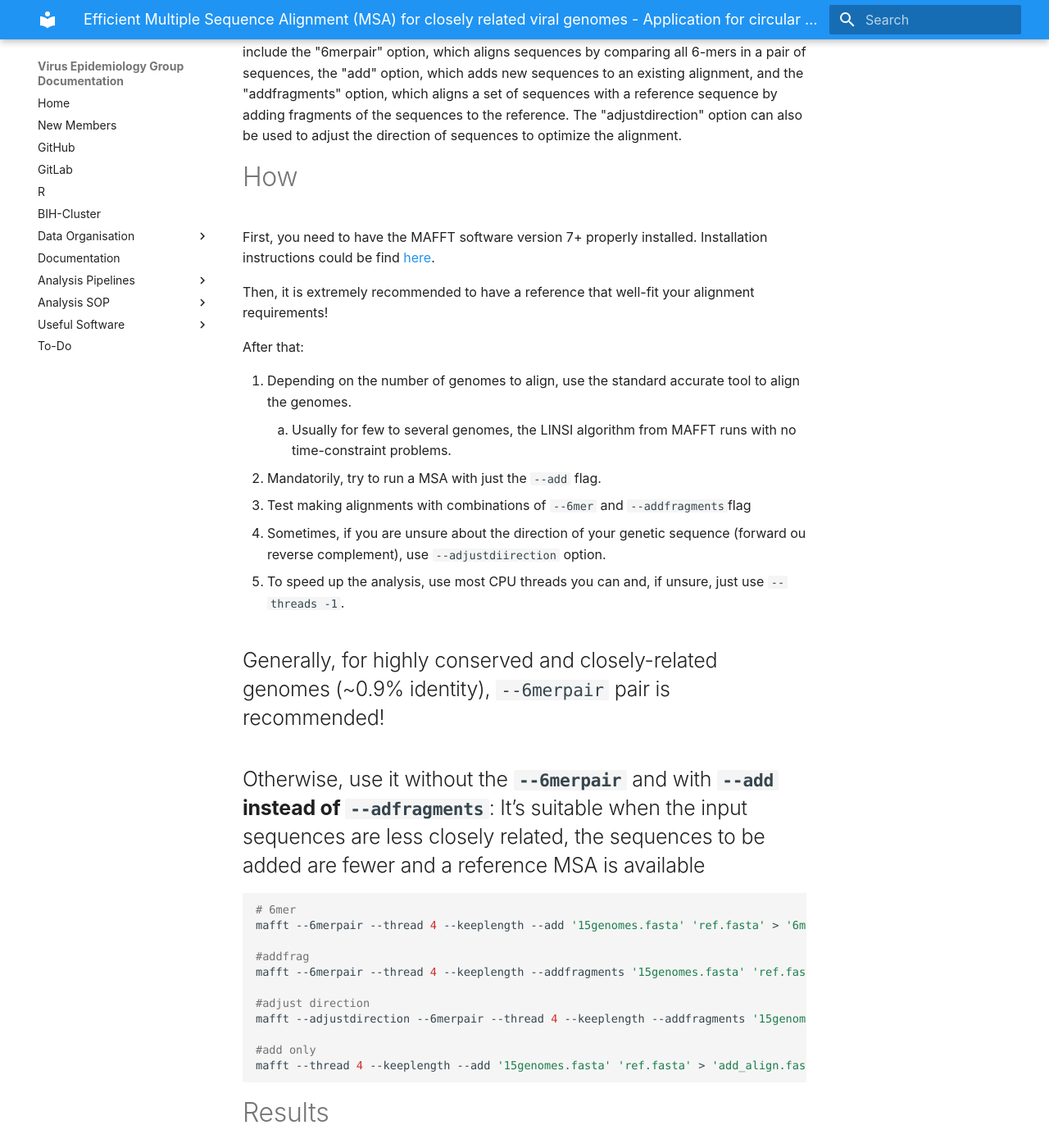
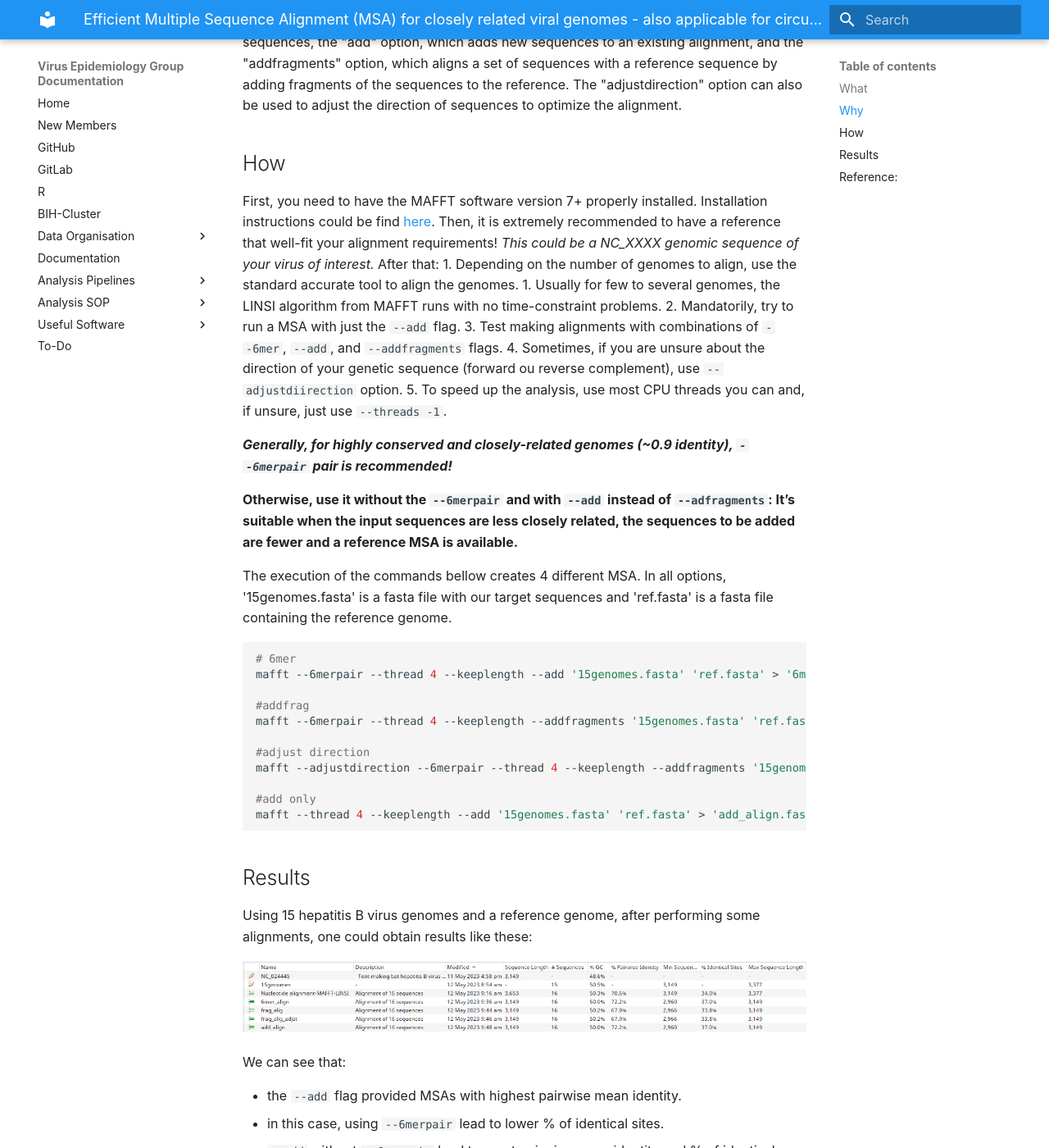
Before and after one commit to drexler-virus-epidemiology/group-documentation, an MkDocs documentation site: the page built from docs/useful-software/mafft-with-reference.md, in a window 1280 px wide and 1400 px high, scrolled down 535 px. Shown: the whole window at 82% size. Built offline with MkDocs 1.6.1 and Material for MkDocs 9.7.7, drawn with Linux system fonts in a browser that asks for light colours; some of the changed text lies outside the part shown.

Commit message:
Standardization for the mafft - closely related pipeline.

````diff
--- a/docs/Efficient Multiple Sequence Alignment (MSA) for closely related genomes.md
+++ b/docs/useful-software/mafft-with-reference.md
@@ -1,33 +1,33 @@
-# Efficient Multiple Sequence Alignment (MSA) for closely related viral genomes - Application for circular genomes
+# Efficient Multiple Sequence Alignment (MSA) for closely related viral genomes - also applicable for circular genomes
 
-# What
+## What
 
 Sometimes is really difficult to align whole genomes because of several reason as poor sequenced extremities or circular genetic material constraints. One approach to deal with these difficulties is to use reference-based multiple sequence alignment (MSA) methods.
 
-# Why
+## Why
 
 Using a reference genome make the things easier! (And sometimes more accurate)
 
 The MAFFT tool provides several options for MSA of closely related viral genomes. These include the "6merpair" option, which aligns sequences by comparing all 6-mers in a pair of sequences, the "add" option, which adds new sequences to an existing alignment, and the "addfragments" option, which aligns a set of sequences with a reference sequence by adding fragments of the sequences to the reference.  The "adjustdirection" option can also be used to adjust the direction of sequences to optimize the alignment.
 
-# How
+## How
 
 First, you need to have the MAFFT software version 7+ properly installed. Installation instructions could be find [here](https://mafft.cbrc.jp/alignment/software/).
-
 Then, it is extremely recommended to have a reference that well-fit your alignment requirements!
-
+	*This could be a NC_XXXX genomic sequence of your virus of interest.*
 After that:
-
 1. Depending on the number of genomes to align, use the standard accurate tool to align the genomes.
     1. Usually for few to several genomes, the LINSI algorithm from MAFFT runs with no time-constraint problems.
 2. Mandatorily, try to run a MSA with just the `--add` flag.
-3. Test making alignments with combinations of `--6mer` and `--addfragments`flag
+3. Test making alignments with combinations of `--6mer`,  `--add`,  and `--addfragments` flags.
 4. Sometimes, if you are unsure about the direction of your genetic sequence (forward ou reverse complement), use `--adjustdiirection` option.
 5. To speed up the analysis, use most CPU threads you can and, if unsure, just use `--threads -1`.
 
-## Generally, for highly conserved and closely-related genomes (~0.9% identity), `--6merpair` pair is recommended!
+***Generally, for highly conserved and closely-related genomes (~0.9 identity), `--6merpair` pair is recommended!***
 
-## Otherwise, use it without the **`--6merpair`** and with **`--add` instead of `--adfragments`**: It’s suitable when the input sequences are less closely related, the sequences to be added are fewer and a reference MSA is available
+**Otherwise, use it without the **`--6merpair`** and with **`--add` instead of `--adfragments`**: It’s suitable when the input sequences are less closely related, the sequences to be added are fewer and a reference MSA is available.**
+
+The execution  of the commands bellow creates 4 different MSA. In all options,  '15genomes.fasta' is a fasta file with our target sequences and 'ref.fasta' is a fasta file containing the reference genome.
 
 ```bash
 
@@ -44,11 +44,11 @@ mafft --adjustdirection --6merpair --thread 4 --keeplength --addfragments '15gen
 mafft --thread 4 --keeplength --add '15genomes.fasta' 'ref.fasta' > 'add_align.fasta'
 ```
 
-# Results
+## Results
 
 Using 15 hepatitis B virus genomes and a reference genome, after performing some alignments, one could obtain results like these:
 
-![Untitled](Efficient%20Multiple%20Sequence%20Alignment%20(MSA)%20for%20cl%200688842bcfe44982911274da1a4e2c87/Untitled.png)
+![comparison](img/mafft-with-reference/Untitled.png)
 
 We can see that:
 
@@ -58,13 +58,13 @@ We can see that:
 
 LINSI (most accurate) MSA:
 
-![Untitled](Efficient%20Multiple%20Sequence%20Alignment%20(MSA)%20for%20cl%200688842bcfe44982911274da1a4e2c87/Untitled%201.png)
+![LINSI](img/mafft-with-reference/Untitled_1.png)
 
 `--add` reference-based MSA:
 
-![Untitled](Efficient%20Multiple%20Sequence%20Alignment%20(MSA)%20for%20cl%200688842bcfe44982911274da1a4e2c87/Untitled%202.png)
+![--add](img/mafft-with-reference/Untitled_2.png)
 
-# Reference:
+## Reference:
 
 This is the user guide from MAFFT regarding the "add", "addfragment", and "6mer" options.
 
````
Also changed, not shown: docs/Python’s SnakeMake/Untitled 1.png (deleted), docs/Python’s SnakeMake/Untitled 2.png (deleted), docs/Python’s SnakeMake/Untitled 3.png (deleted), docs/Python’s SnakeMake/Untitled 4.png (deleted), docs/Python’s SnakeMake/Untitled 5.png (deleted), docs/Python’s SnakeMake/Untitled 6.png (deleted), docs/Python’s SnakeMake/Untitled 7.png (deleted), docs/Python’s SnakeMake/Untitled 8.png (deleted), docs/Python’s SnakeMake/Untitled 9.png (deleted), docs/Python’s SnakeMake/Untitled.png (deleted), docs/useful-software/img/mafft-with-reference/Untitled.png (renamed from docs/Efficient Multiple Sequence Alignment (MSA) for cl 0688842bcfe44982911274da1a4e2c87/Untitled.png), docs/useful-software/img/mafft-with-reference/Untitled_1.png (renamed from docs/Efficient Multiple Sequence Alignment (MSA) for cl 0688842bcfe44982911274da1a4e2c87/Untitled 1.png), docs/useful-software/img/mafft-with-reference/Untitled_2.png (renamed from docs/Efficient Multiple Sequence Alignment (MSA) for cl 0688842bcfe44982911274da1a4e2c87/Untitled 2.png).
